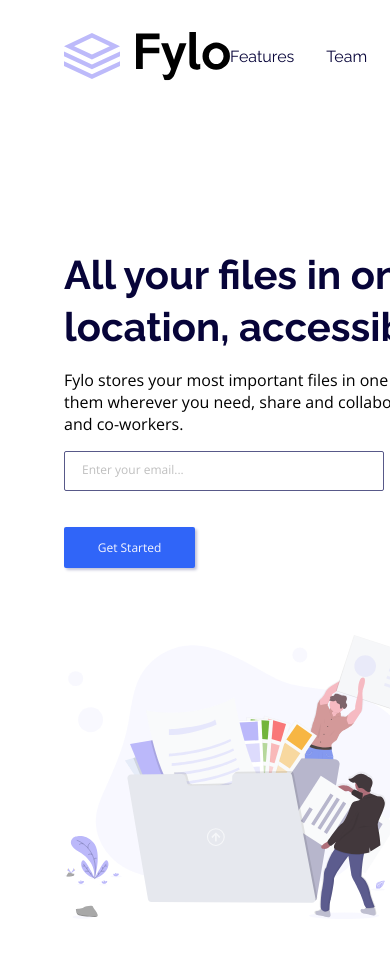
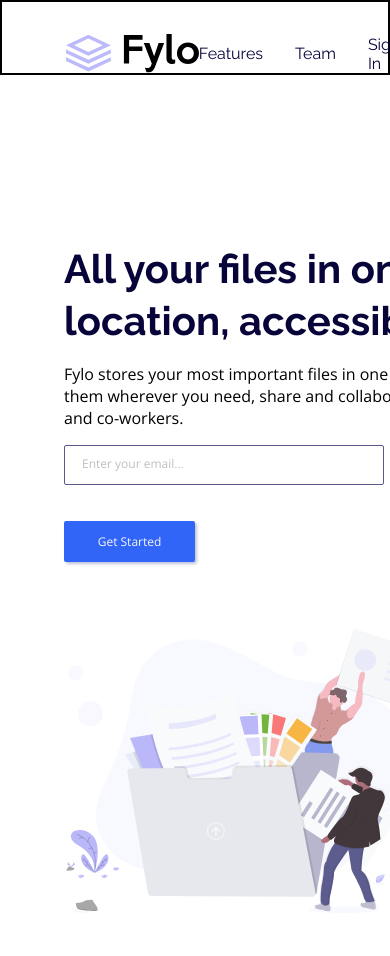
Before and after one commit to hrk-berserker27/Fylo-landing-page-with-two-column-layout, a Next.js app: page / in a window 390 px wide. Shown: the top 956 px of the page. Built offline with nearby package versions, Linux system fonts and the light colour scheme.

Commit message:
Made some changes to mobile layout

```diff
--- a/styles/styles.scss
+++ b/styles/styles.scss
@@ -14,14 +14,25 @@ nav {
     padding-right: 4em;
     padding-left: 4em;
 
+    @media screen and (max-width: 1000px) {
+        border: 2px solid;
+        width: 100vw;
+    }
+
     .logo {
         content: url(../public/images/logo.svg);
+        zoom: 80%;
     }
 
     ul {
         @include d.flex(row, center, center);
         list-style-type: none;
         gap: 2em;
+
+        @media screen and (max-width: 1000px) {
+            flex-grow: 1;
+            width: 100vw;
+        }
     }
 }
 
```
